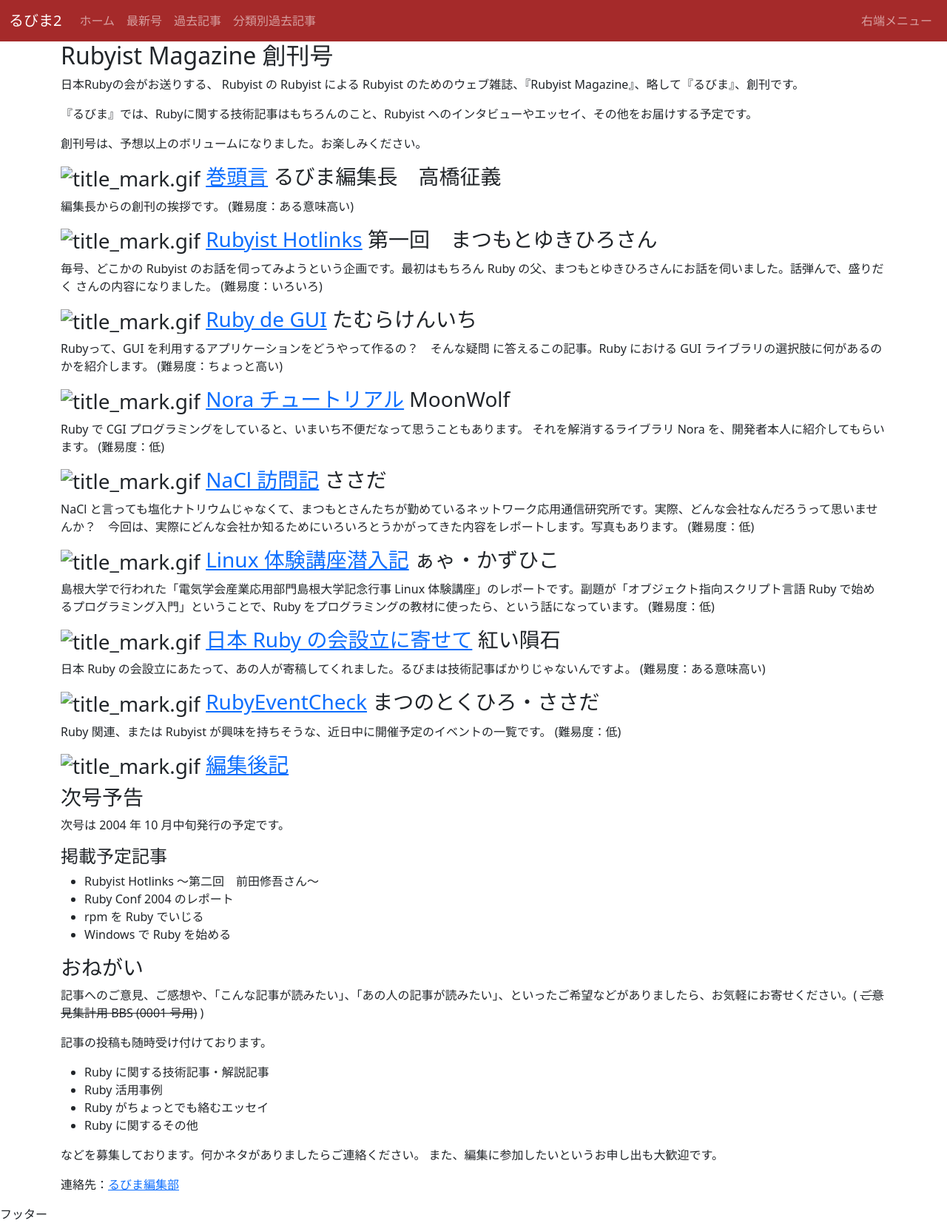
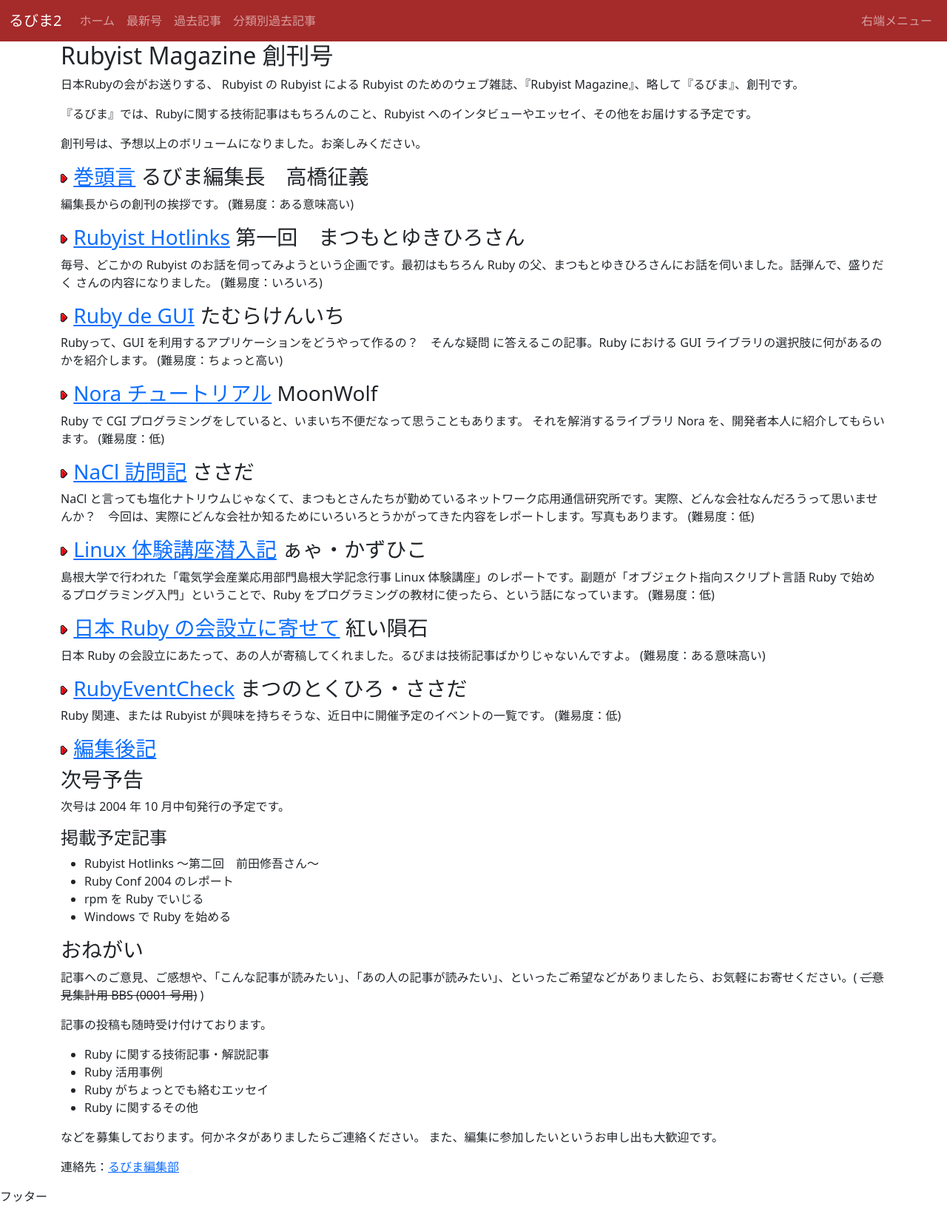
Before and after one commit to miyohide/rubima2-prototype, a Jekyll site: the page built from articles/0001/_posts/2004-09-10-0001-index.md, in a window 1280 px wide. Shown: the whole page at 74% size. Built offline with Jekyll 4.4.1, drawn with Linux system fonts in a browser that asks for light colours; after the commit the page ends 1629 px from its top, so only the background shows below that.

Commit message:
fix image link

```diff
--- a/articles/0001/_posts/2004-09-10-0001-index.md
+++ b/articles/0001/_posts/2004-09-10-0001-index.md
@@ -13,43 +13,43 @@ tags: 0001 index
 
 創刊号は、予想以上のボリュームになりました。お楽しみください。
 
-### ![title_mark.gif](images/title_mark.gif) [巻頭言]({% post_url articles/0001/2004-09-10-0001-ForeWord %}) るびま編集長　高橋征義
+### ![title_mark.gif](/images/title_mark.gif) [巻頭言]({% post_url articles/0001/2004-09-10-0001-ForeWord %}) るびま編集長　高橋征義
 
 編集長からの創刊の挨拶です。 (難易度：ある意味高い)
 
-### ![title_mark.gif](images/title_mark.gif) [Rubyist Hotlinks]({% post_url articles/0001/2004-09-10-0001-Hotlinks %}) 第一回　まつもとゆきひろさん
+### ![title_mark.gif](/images/title_mark.gif) [Rubyist Hotlinks]({% post_url articles/0001/2004-09-10-0001-Hotlinks %}) 第一回　まつもとゆきひろさん
 
 毎号、どこかの Rubyist のお話を伺ってみようという企画です。最初はもちろん
 Ruby の父、まつもとゆきひろさんにお話を伺いました。話弾んで、盛りだく
 さんの内容になりました。 (難易度：いろいろ)
 
-### ![title_mark.gif](images/title_mark.gif) [Ruby de GUI]({% post_url articles/0001/2004-09-10-0001-RubyGUI %}) たむらけんいち
+### ![title_mark.gif](/images/title_mark.gif) [Ruby de GUI]({% post_url articles/0001/2004-09-10-0001-RubyGUI %}) たむらけんいち
 
 Rubyって、GUI を利用するアプリケーションをどうやって作るの？　そんな疑問
 に答えるこの記事。Ruby における GUI ライブラリの選択肢に何があるのかを紹介します。 (難易度：ちょっと高い)
 
-### ![title_mark.gif](images/title_mark.gif) [Nora チュートリアル]({% post_url articles/0001/2004-09-10-0001-NoraTutorial %}) MoonWolf
+### ![title_mark.gif](/images/title_mark.gif) [Nora チュートリアル]({% post_url articles/0001/2004-09-10-0001-NoraTutorial %}) MoonWolf
 
 Ruby で CGI プログラミングをしていると、いまいち不便だなって思うこともあります。
 それを解消するライブラリ Nora を、開発者本人に紹介してもらいます。 (難易度：低)
 
-### ![title_mark.gif](images/title_mark.gif) [NaCl 訪問記]({% post_url articles/0001/2004-09-10-0001-NaClReport %}) ささだ
+### ![title_mark.gif](/images/title_mark.gif) [NaCl 訪問記]({% post_url articles/0001/2004-09-10-0001-NaClReport %}) ささだ
 
 NaCl と言っても塩化ナトリウムじゃなくて、まつもとさんたちが勤めているネットワーク応用通信研究所です。実際、どんな会社なんだろうって思いませんか？　今回は、実際にどんな会社か知るためにいろいろとうかがってきた内容をレポートします。写真もあります。 (難易度：低)
 
-### ![title_mark.gif](images/title_mark.gif) [Linux 体験講座潜入記]({% post_url articles/0001/2004-09-10-0001-RubyCourseReport %}) ぁゃ・かずひこ
+### ![title_mark.gif](/images/title_mark.gif) [Linux 体験講座潜入記]({% post_url articles/0001/2004-09-10-0001-RubyCourseReport %}) ぁゃ・かずひこ
 
 島根大学で行われた「電気学会産業応用部門島根大学記念行事 Linux 体験講座」のレポートです。副題が「オブジェクト指向スクリプト言語 Ruby で始めるプログラミング入門」ということで、Ruby をプログラミングの教材に使ったら、という話になっています。 (難易度：低)
 
-### ![title_mark.gif](images/title_mark.gif) [日本 Ruby の会設立に寄せて]({% post_url articles/0001/2004-09-10-0001-RubySports %}) 紅い隕石
+### ![title_mark.gif](/images/title_mark.gif) [日本 Ruby の会設立に寄せて]({% post_url articles/0001/2004-09-10-0001-RubySports %}) 紅い隕石
 
 日本 Ruby の会設立にあたって、あの人が寄稿してくれました。るびまは技術記事ばかりじゃないんですよ。 (難易度：ある意味高い)
 
-### ![title_mark.gif](images/title_mark.gif) [RubyEventCheck]({% post_url articles/0001/2004-09-10-0001-RubyEventCheck %}) まつのとくひろ・ささだ
+### ![title_mark.gif](/images/title_mark.gif) [RubyEventCheck]({% post_url articles/0001/2004-09-10-0001-RubyEventCheck %}) まつのとくひろ・ささだ
 
 Ruby 関連、または Rubyist が興味を持ちそうな、近日中に開催予定のイベントの一覧です。 (難易度：低)
 
-### ![title_mark.gif](images/title_mark.gif) [編集後記]({% post_url articles/0001/2004-09-10-0001-EditorsNote %})
+### ![title_mark.gif](/images/title_mark.gif) [編集後記]({% post_url articles/0001/2004-09-10-0001-EditorsNote %})
 
 ### 次号予告
 
```
